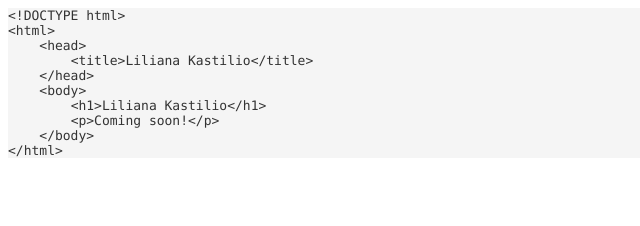
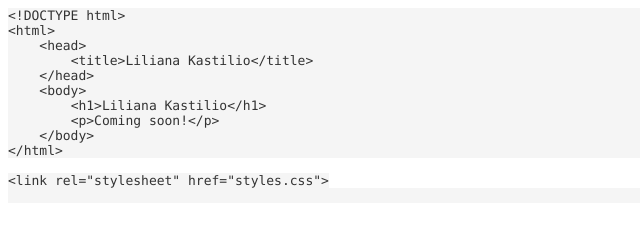
Before and after one commit to awally444/awally444.github.io, a plain HTML site: page index.html in a window 1280 px wide. Shown: the whole page, without its empty margins (0-640 px from the left). Drawn offline with Linux system fonts and the light colour scheme.

Commit message:
link to css sheet

```diff
--- a/index.html
+++ b/index.html
@@ -9,7 +9,9 @@
   <style type="text/css">
     p.p1 {margin: 0.0px 0.0px 0.0px 0.0px; font: 13.0px Menlo; color: #333333; -webkit-text-stroke: #333333; background-color: #f5f5f5}
     p.p2 {margin: 0.0px 0.0px 0.0px 0.0px; font: 13.0px Menlo; color: #333333; -webkit-text-stroke: #333333}
+    p.p3 {margin: 0.0px 0.0px 0.0px 0.0px; font: 13.0px Menlo; color: #333333; -webkit-text-stroke: #333333; background-color: #f5f5f5; min-height: 15.0px}
     span.s1 {font-kerning: none}
+    span.s2 {font-kerning: none; background-color: #f5f5f5}
   </style>
 </head>
 <body>
@@ -24,6 +26,7 @@
 <p class="p1"><span class="s1"><span class="Apple-converted-space">    </span>&lt;/body&gt;</span></p>
 <p class="p1"><span class="s1">&lt;/html&gt;</span></p>
 <p class="p2"><span class="s1"><br>
-</span></p>
+</span><span class="s2">&lt;link rel="stylesheet" href="styles.css"&gt;</span></p>
+<p class="p3"><span class="s1"></span><br></p>
 </body>
 </html>
```
